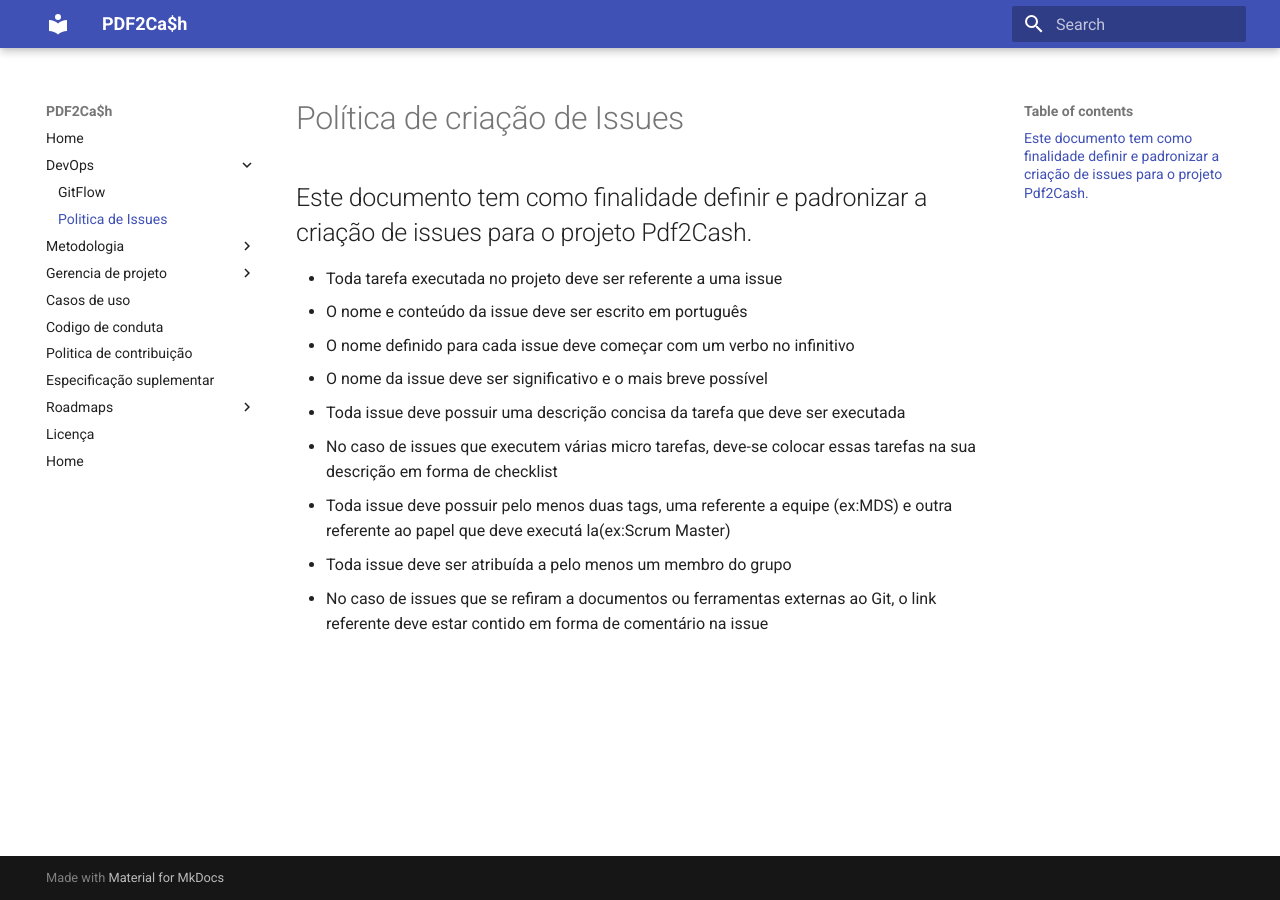
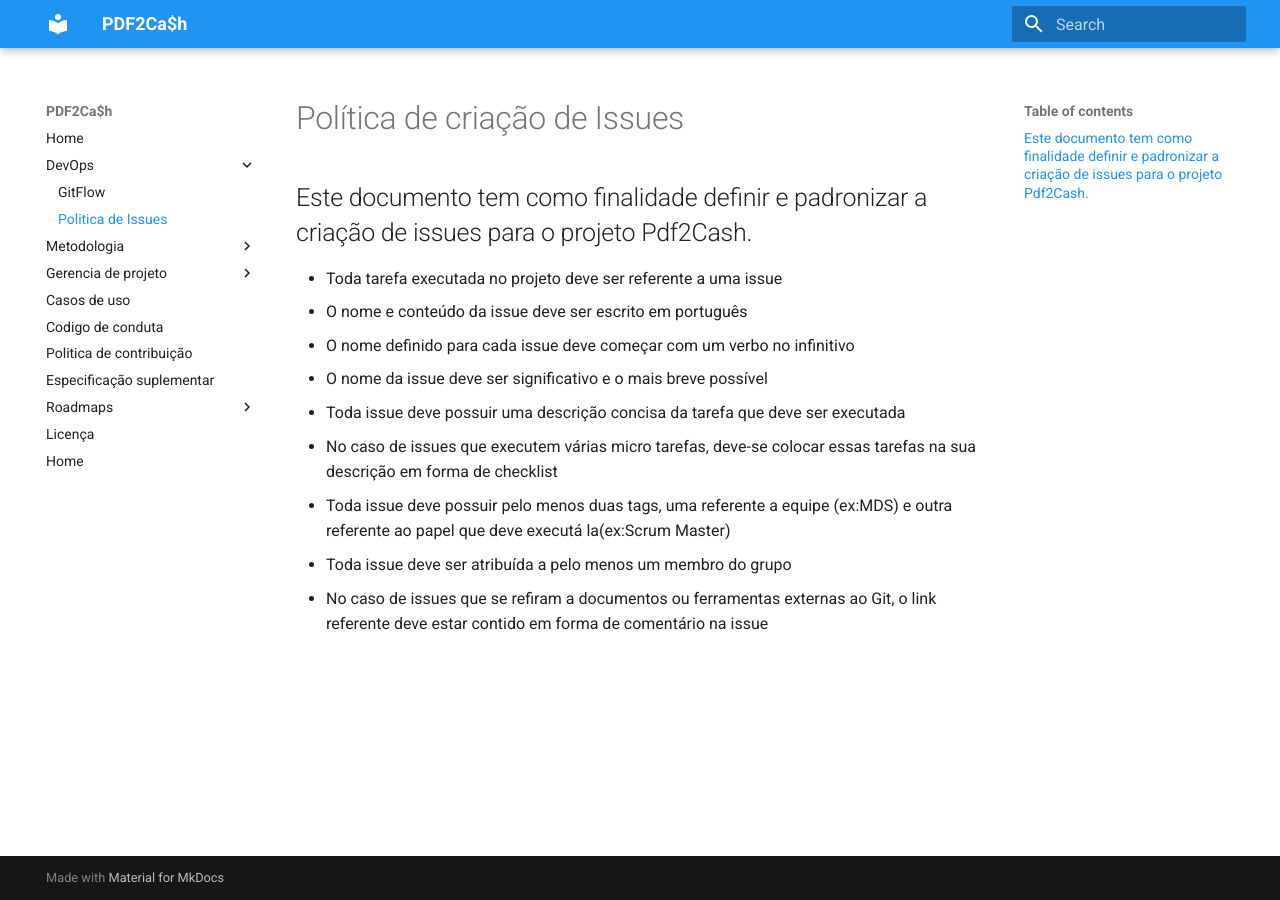
Before and after one commit to fga-eps-mds/2018.2-PDF2CASH, an MkDocs documentation site: the page built from docs/devops/issue-policy.md, in a window 1280 px wide. Built offline with MkDocs 1.6.1 and Material for MkDocs 9.7.7, drawn with Linux system fonts in a browser that asks for light colours.

Commit message:
update mkdcos

```diff
--- a/mkdocs.yml
+++ b/mkdocs.yml
@@ -33,3 +33,9 @@ nav:
 
 theme:
   name: 'material'
+  palette:
+    primary: 'blue'
+    accent: 'blue'
+
+markdown_extensions:
+- codehilite
```
Also changed, not shown: 1 other file.
